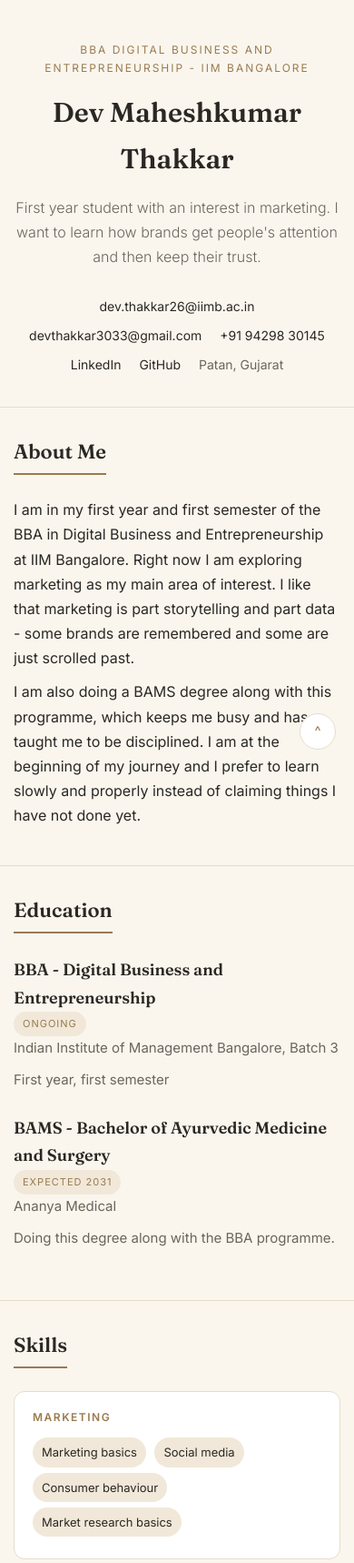
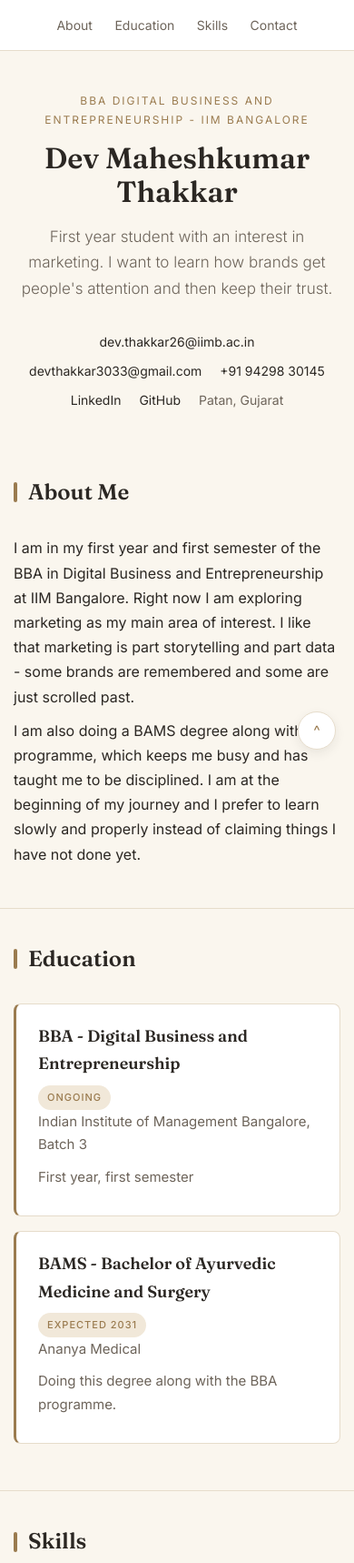
Before and after one commit to Dev3033/resume-website.github.io, a plain HTML site: page index.html in a window 390 px wide. Shown: the top 1718 px of the page at 91% size. Drawn offline with Linux system fonts and the light colour scheme.

Commit message:
Refactor styles and update navigation structure
Updated font weights, padding, and margins for better layout. Enhanced navigation and contact sections for improved usability.

```diff
--- a/index.html
+++ b/index.html
@@ -6,14 +6,17 @@
   <title>Dev Thakkar - Resume</title>
 
   <!-- Google Font -->
-  <link href="https://fonts.googleapis.com/css2?family=Fraunces:wght@600&family=Inter:wght@300;400;600&display=swap" rel="stylesheet">
+  <link href="https://fonts.googleapis.com/css2?family=Fraunces:wght@600&family=Inter:wght@300;400;500;600&display=swap" rel="stylesheet">
 
-  <!-- CSS is written here inside the style tag -->
   <style>
-
     /* ------------------------------
        my resume website stylesheet
        ------------------------------ */
+
+    /* smooth scroll when clicking nav links */
+    html {
+      scroll-behavior: smooth;
+    }
 
     /* body and general text */
     body {
@@ -31,18 +34,14 @@
       margin: 0;
     }
 
-    p {
-      margin: 0 0 10px 0;
-    }
+    p { margin: 0 0 10px 0; }
 
     a {
       color: #9a7b4f;
       text-decoration: none;
     }
 
-    a:hover {
-      text-decoration: underline;
-    }
+    a:hover { text-decoration: underline; }
 
     ul {
       list-style: none;
@@ -51,14 +50,55 @@
     }
 
 
-    /* ---------- header part ---------- */
+    /* ---------- navigation bar ---------- */
+
+    .navbar {
+      position: sticky;          /* sticks to top when scrolling */
+      top: 0;
+      background-color: #ffffff;
+      border-bottom: 1px solid #e6dccb;
+      z-index: 100;
+    }
+
+    .nav-inner {
+      max-width: 860px;
+      margin: 0 auto;
+      padding: 14px 20px;
+      display: flex;
+      justify-content: space-between;
+      align-items: center;
+    }
+
+    .nav-name {
+      font-family: 'Fraunces', Georgia, serif;
+      font-size: 16px;
+      font-weight: 600;
+      color: #2b2723;
+    }
+
+    .nav-links li {
+      display: inline-block;
+      margin-left: 22px;
+    }
+
+    .nav-links a {
+      font-size: 14px;
+      color: #6d645a;
+    }
+
+    .nav-links a:hover {
+      color: #9a7b4f;
+      text-decoration: none;
+    }
+
+
+    /* ---------- header / hero ---------- */
 
     .header {
       max-width: 860px;
       margin: 0 auto;
-      padding: 70px 20px 40px 20px;
+      padding: 70px 20px 50px 20px;
       text-align: center;
-      border-bottom: 1px solid #e6dccb;
     }
 
     .small-heading {
@@ -66,26 +106,24 @@
       text-transform: uppercase;
       letter-spacing: 2px;
       color: #9a7b4f;
-      margin-bottom: 12px;
+      margin-bottom: 14px;
     }
 
     .header h1 {
-      font-size: 40px;
+      font-size: 44px;
+      line-height: 1.15;
     }
 
     .tagline {
-      max-width: 520px;
-      margin: 15px auto 0 auto;
+      max-width: 540px;
+      margin: 16px auto 0 auto;
       font-weight: 300;
-      font-size: 16px;
+      font-size: 17px;
       color: #6d645a;
     }
 
-
-    /* ---------- contact links (using inline-block) ---------- */
-
     .contact-links {
-      margin-top: 25px;
+      margin-top: 28px;
       font-size: 14px;
       color: #6d645a;
     }
@@ -95,15 +133,13 @@
       margin: 5px 12px;
     }
 
-    .contact-links a {
-      color: #2b2723;
-    }
+    .contact-links a { color: #2b2723; }
 
     .contact-links a:hover {
       color: #9a7b4f;
+      text-decoration: none;
     }
 
-    /* this class moves the contact list to the left in the contact section */
     .contact-links-left {
       text-align: left;
       margin-top: 10px;
@@ -115,16 +151,29 @@
     .section {
       max-width: 860px;
       margin: 0 auto;
-      padding: 40px 20px;
+      padding: 50px 20px;
       border-bottom: 1px solid #e6dccb;
+      scroll-margin-top: 70px;   /* so nav bar doesn't cover heading */
     }
 
+    .section:last-of-type { border-bottom: none; }
+
     .section h2 {
-      font-size: 22px;
+      font-size: 24px;
+      display: flex;
+      align-items: center;
+      margin-bottom: 28px;
+    }
+
+    /* small brown bar before each section heading */
+    .section h2::before {
+      content: "";
       display: inline-block;
-      padding-bottom: 5px;
-      margin-bottom: 25px;
-      border-bottom: 2px solid #9a7b4f;
+      width: 4px;
+      height: 22px;
+      background-color: #9a7b4f;
+      margin-right: 12px;
+      border-radius: 2px;
     }
 
     .grey-text {
@@ -136,7 +185,12 @@
     /* ---------- education ---------- */
 
     .edu-box {
-      margin-bottom: 25px;
+      background-color: #ffffff;
+      border: 1px solid #e6dccb;
+      border-left: 3px solid #9a7b4f;
+      border-radius: 8px;
+      padding: 20px 24px;
+      margin-bottom: 16px;
     }
 
     .edu-top {
@@ -144,13 +198,11 @@
       flex-wrap: wrap;
       justify-content: space-between;
       align-items: baseline;
+      gap: 8px;
     }
 
-    .edu-top h3 {
-      font-size: 18px;
-    }
+    .edu-top h3 { font-size: 18px; }
 
-    /* the small label like "Ongoing" */
     .pill {
       display: inline-block;
       background-color: #f1e8d9;
@@ -160,6 +212,7 @@
       letter-spacing: 1px;
       padding: 4px 10px;
       border-radius: 20px;
+      font-weight: 500;
     }
 
 
@@ -175,27 +228,50 @@
       background-color: #ffffff;
       border: 1px solid #e6dccb;
       border-radius: 12px;
-      padding: 18px 20px;
+      padding: 22px 22px;
       width: 31%;
       margin-bottom: 16px;
+      box-shadow: 0 2px 6px rgba(43, 39, 35, 0.03);
+      transition: box-shadow 0.2s, transform 0.2s;
+    }
+
+    .card:hover {
+      box-shadow: 0 8px 20px rgba(43, 39, 35, 0.08);
+      transform: translateY(-2px);
     }
 
     .card h3 {
       font-family: 'Inter', Arial, sans-serif;
       font-size: 12px;
+      font-weight: 600;
       text-transform: uppercase;
       letter-spacing: 1.5px;
       color: #9a7b4f;
-      margin-bottom: 12px;
+      margin-bottom: 14px;
     }
 
     .tag {
       display: inline-block;
       background-color: #f1e8d9;
       font-size: 13px;
-      padding: 5px 10px;
+      padding: 5px 11px;
       border-radius: 20px;
       margin: 0 5px 6px 0;
+    }
+
+
+    /* ---------- contact card ---------- */
+
+    .contact-box {
+      background-color: #ffffff;
+      border: 1px solid #e6dccb;
+      border-radius: 12px;
+      padding: 28px 30px;
+    }
+
+    .contact-box h3 {
+      font-size: 18px;
+      margin-bottom: 8px;
     }
 
 
@@ -204,7 +280,7 @@
     .footer {
       max-width: 860px;
       margin: 0 auto;
-      padding: 25px 20px 60px 20px;
+      padding: 30px 20px 60px 20px;
       text-align: center;
       font-size: 13px;
       color: #6d645a;
@@ -212,22 +288,24 @@
     }
 
 
-    /* ---------- back to top button (position fixed) ---------- */
+    /* ---------- back to top button ---------- */
 
     .top-button {
       position: fixed;
       right: 20px;
       bottom: 20px;
-      width: 38px;
-      height: 38px;
-      line-height: 38px;
+      width: 40px;
+      height: 40px;
+      line-height: 40px;
       text-align: center;
       background-color: #ffffff;
       border: 1px solid #e6dccb;
       border-radius: 50%;
       color: #9a7b4f;
-      font-size: 15px;
+      font-size: 16px;
       text-decoration: none;
+      box-shadow: 0 4px 12px rgba(43, 39, 35, 0.08);
+      z-index: 100;
     }
 
     .top-button:hover {
@@ -236,36 +314,41 @@
     }
 
 
-    /* ---------- for small screens (mobile) ---------- */
+    /* ---------- mobile ---------- */
 
     @media (max-width: 700px) {
 
-      .header {
-        padding: 45px 15px 30px 15px;
-      }
+      .nav-name { display: none; }
+      .nav-inner { justify-content: center; }
+      .nav-links li { margin: 0 10px; }
 
-      .header h1 {
-        font-size: 30px;
-      }
+      .header { padding: 45px 15px 30px 15px; }
+      .header h1 { font-size: 32px; }
+      .section { padding: 35px 15px; }
 
-      .section {
-        padding: 30px 15px;
-      }
-
-      .card {
-        width: 100%;
-      }
-
-      .contact-links li {
-        margin: 4px 8px;
-      }
+      .card { width: 100%; }
+      .contact-links li { margin: 4px 8px; }
+      .contact-box { padding: 22px 20px; }
     }
 
   </style>
 </head>
 <body>
 
-  <!-- top part of the page -->
+  <!-- navigation bar -->
+  <div class="navbar">
+    <div class="nav-inner">
+      <span class="nav-name">Dev Thakkar</span>
+      <ul class="nav-links">
+        <li><a href="#about">About</a></li>
+        <li><a href="#education">Education</a></li>
+        <li><a href="#skills">Skills</a></li>
+        <li><a href="#contact">Contact</a></li>
+      </ul>
+    </div>
+  </div>
+
+  <!-- header / hero -->
   <div class="header" id="top">
     <p class="small-heading">BBA Digital Business and Entrepreneurship - IIM Bangalore</p>
     <h1>Dev Maheshkumar Thakkar</h1>
@@ -395,7 +478,7 @@
   <div class="section" id="certifications">
     <h2>Certification</h2>
 
-    <div class="card">
+    <div class="card" style="width: 100%;">
       <h3>SEBI Investor Awareness Test</h3>
       <p class="grey-text">Securities and Exchange Board of India</p>
       <p>
@@ -407,6 +490,9 @@
   <!-- contact section -->
   <div class="section" id="contact">
     <h2>Contact</h2>
+
+    <div class="contact-box">
+      <h3>Let's get in touch</h3>
       <p class="grey-text">The fastest way to reach me is email.</p>
 
       <ul class="contact-links contact-links-left">
@@ -416,6 +502,7 @@
         <li><a href="https://www.linkedin.com/in/dev-thakkar-9490b4344/" target="_blank">LinkedIn</a></li>
         <li><a href="https://github.com/Dev3033" target="_blank">GitHub</a></li>
       </ul>
+    </div>
   </div>
 
   <!-- footer -->
```
Lines whose indentation alone changed are shown as unchanged.
